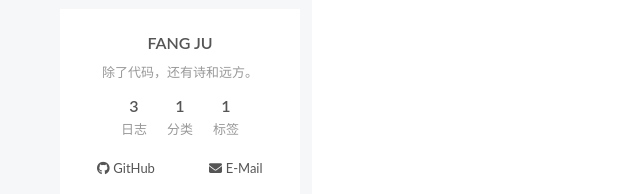
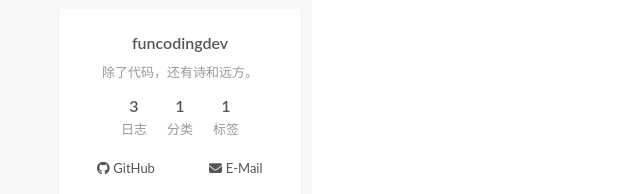
Before and after one commit to funcodingdev/funcodingdev.github.io, a plain HTML site: page index.html in a window 1280 px wide. Shown: the part 257-451 px from the top of the page, 0-640 px from the left. Drawn offline with nearby package versions, Linux system fonts and the light colour scheme; a script that the page names is missing.

Commit message:
Site updated: 2023-12-06 10:43:56

```diff
--- a/index.html
+++ b/index.html
@@ -25,7 +25,7 @@
 <meta property="og:site_name" content="FunCoding">
 <meta property="og:description" content="除了代码，还有诗和远方。">
 <meta property="og:locale" content="zh_CN">
-<meta property="article:author" content="FANG JU">
+<meta property="article:author" content="funcodingdev">
 <meta name="twitter:card" content="summary">
 
 
@@ -140,7 +140,7 @@
 
         <div class="site-overview-wrap sidebar-panel">
           <div class="site-author animated" itemprop="author" itemscope itemtype="http://schema.org/Person">
-  <p class="site-author-name" itemprop="name">FANG JU</p>
+  <p class="site-author-name" itemprop="name">funcodingdev</p>
   <div class="site-description" itemprop="description">除了代码，还有诗和远方。</div>
 </div>
 <div class="site-state-wrap animated">
@@ -194,7 +194,7 @@
 
     <span hidden itemprop="author" itemscope itemtype="http://schema.org/Person">
       <meta itemprop="image" content="/images/avatar.gif">
-      <meta itemprop="name" content="FANG JU">
+      <meta itemprop="name" content="funcodingdev">
     </span>
 
     <span hidden itemprop="publisher" itemscope itemtype="http://schema.org/Organization">
@@ -273,7 +273,7 @@
 
     <span hidden itemprop="author" itemscope itemtype="http://schema.org/Person">
       <meta itemprop="image" content="/images/avatar.gif">
-      <meta itemprop="name" content="FANG JU">
+      <meta itemprop="name" content="funcodingdev">
     </span>
 
     <span hidden itemprop="publisher" itemscope itemtype="http://schema.org/Organization">
@@ -349,7 +349,7 @@
 
     <span hidden itemprop="author" itemscope itemtype="http://schema.org/Person">
       <meta itemprop="image" content="/images/avatar.gif">
-      <meta itemprop="name" content="FANG JU">
+      <meta itemprop="name" content="funcodingdev">
     </span>
 
     <span hidden itemprop="publisher" itemscope itemtype="http://schema.org/Organization">
```
Also changed, not shown: 2020/11/08/hello-funcoding/index.html (+3 -3 lines), 2020/11/08/quickly-clone-submodule-projects/index.html (+3 -3 lines), 2020/11/08/quickly-delete-submodule-child-project/index.html (+3 -3 lines), about/index.html (+2 -2 lines), archives/2020/11/index.html (+2 -2 lines), archives/2020/index.html (+2 -2 lines), archives/index.html (+2 -2 lines), categories/FunCoding/index.html (+2 -2 lines), tags/FunCoding/index.html (+2 -2 lines), images/website/avatar.jpg (deleted).
